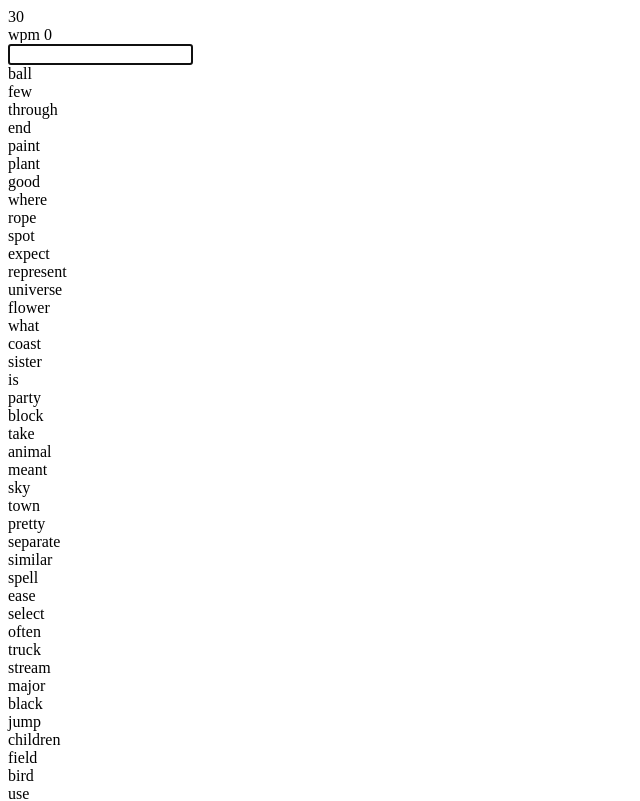
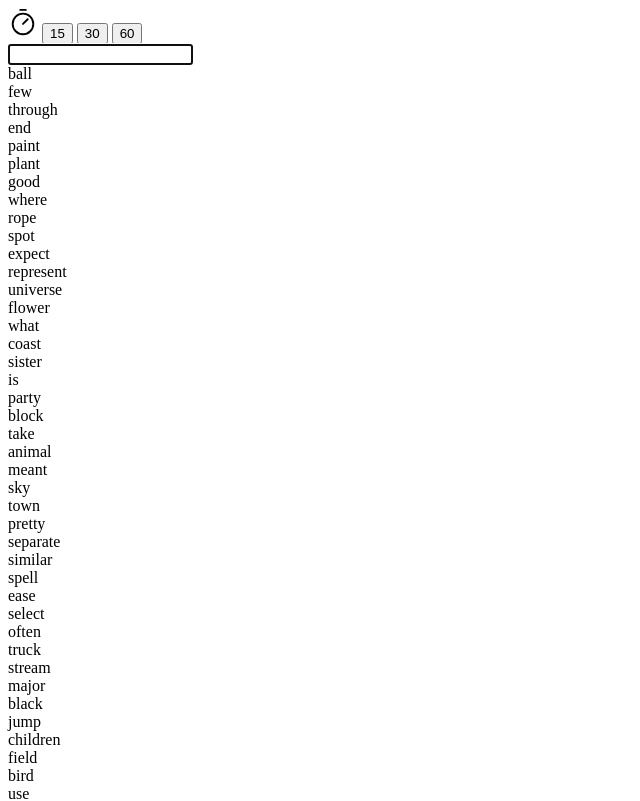
Before and after one commit to 0baraa/dolphintype, a SvelteKit app: page / in a window 1280 px wide. Shown: the top 801 px of the page, without its empty margins (0-640 px from the left). Built offline with nearby package versions, Linux system fonts and the light colour scheme.

Commit message:
Add timer duration options

```diff
--- a/src/routes/+page.svelte
+++ b/src/routes/+page.svelte
@@ -20,8 +20,8 @@
   let rowHeight;
   let scrollOffset = $state(0);
   let testStartTime = $state(0);
-  let timerDuration = 30;
-  let timeRemaining = $state(timerDuration);
+  let timerDuration = $state(30);
+  let timeRemaining = $derived(timerDuration);
   let wpm = $state(0);
 
   // Svelte tween for smooth caret animation
@@ -260,9 +260,27 @@
 </script>
 
 <main class="flex min-h-screen flex-col items-center justify-center bg-gray-100">
-  <div class="flex gap-x-8 text-3xl">
-    <div>{timeRemaining}</div>
-    <div>wpm {wpm}</div>
+  <div
+    class="m-4 flex space-x-10 rounded-lg bg-gray-200 p-2 text-2xl text-gray-400 transition-opacity duration-300"
+    class:opacity-0={testStartTime != 0}
+    class:pointer-events-none={testStartTime != 0}
+  >
+    <img src="/timer.svg" alt="Timer" width="30" height="30" />
+    <button
+      onclick={() => (timerDuration = 15)}
+      class="cursor-pointer transition-colors duration-150 hover:text-gray-600"
+      class:text-gray-600={timerDuration === 15}>15</button
+    >
+    <button
+      onclick={() => (timerDuration = 30)}
+      class="cursor-pointer transition-colors duration-150 hover:text-gray-600"
+      class:text-gray-600={timerDuration === 30}>30</button
+    >
+    <button
+      onclick={() => (timerDuration = 60)}
+      class="cursor-pointer transition-colors duration-150 hover:text-gray-600"
+      class:text-gray-600={timerDuration === 60}>60</button
+    >
   </div>
 
   <div
@@ -330,8 +348,4 @@
       style:height="{caretPosition.current.height}px"
     ></div>
   </div>
-
-  <!-- <p>activeWordIndex: {activeWordIndex} ({currentWords[activeWordIndex]})</p>
-  <p>userInput: {userInput}</p>
-  <p>typedWords: {typedWords}</p> -->
 </main>
```
Also changed, not shown: static/timer.svg (added).
